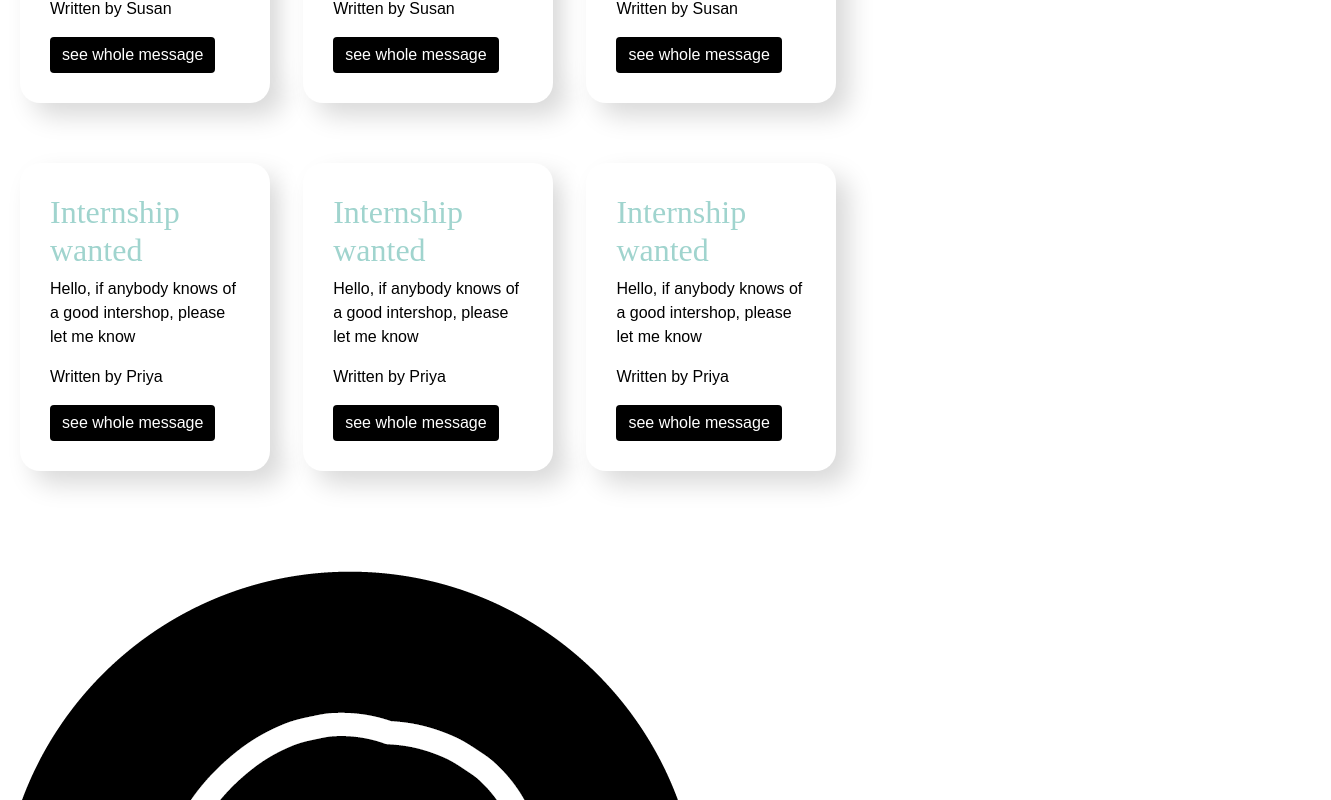
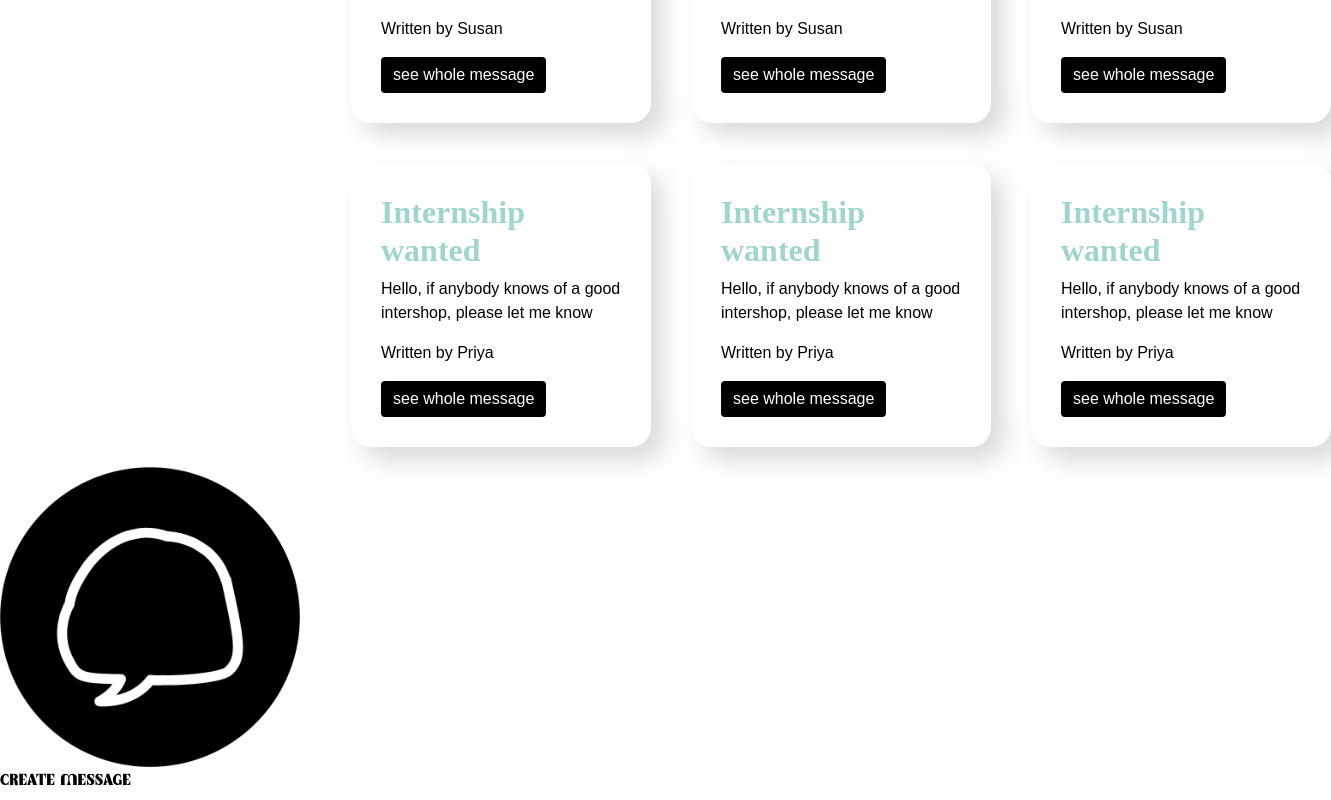
Before and after one commit to MikailMilissen/eindwerk_intecbrussel, a React (Create React App) app in the folder eindwerk_intecbrussel/: page /messageboard in a window 1280 px wide. Shown: the part 760-1560 px from the top of the page, 1331 px wide, since content can reach past the window. Built offline with nearby package versions, Linux system fonts and the light colour scheme; no server answers; data requests are answered from the project's data file.

Commit message:
messageboard adjustment 2

```diff
--- a/eindwerk_intecbrussel/src/components/Messageboard.js
+++ b/eindwerk_intecbrussel/src/components/Messageboard.js
@@ -22,7 +22,7 @@ const Messageboard = () => {
             <Link to='/messageboard/createmessage'>
             <img src="images/sla icon .png" className="createmessage__button"/>
             <br />
-            Create message
+            <p className="create_message">CREATE MESSAGE</p>
             </Link>
         </div>
 );
--- a/eindwerk_intecbrussel/src/components/style/Message.css
+++ b/eindwerk_intecbrussel/src/components/style/Message.css
@@ -4,7 +4,7 @@
 
     padding: 30px;
 
-    width: 250px !important;
+    width: 300px !important;
     min-height: 250px !important;
 
     border-radius: 20px;
@@ -35,23 +35,6 @@
 
  h2{
     font-family: poppins;
-    font-weight: bold;
+    font-weight: bold !important;
     color:#A0D4CE;
  }
-
- .grid-container {
-   align-items: center !important;
-   align-content: center !important;
-   align-self: center !important;
-
-   display: grid !important;
-   grid-template-columns: 1fr 1fr 1fr !important;
-   grid-template-rows: 1fr 1fr!important;
-   grid-template-areas:
-     ". . ."
-     ". . ."
-     ". . .";
-
-   grid-column-gap: 20px!important;
-   grid-row-gap: 40px!important;
- }
--- a/eindwerk_intecbrussel/src/components/style/Messageboard.css
+++ b/eindwerk_intecbrussel/src/components/style/Messageboard.css
@@ -10,11 +10,7 @@
 
 .Messageboard{
     width: 100%;
-}
 
-.createmessage__button{
-    align-items: center;
-    color: black;
 }
 
 .grid-container {
@@ -23,8 +19,23 @@
   grid-template-columns: auto auto auto !important;
   grid-template-rows: auto auto !important;
 
-  grid-column-gap: 20px!important;
-  grid-row-gap: 40px!important;
+  grid-column-gap: 40px!important;
+  grid-row-gap: 10px!important;
 
-  padding: 10px;
+  padding-left: 15%;
+  padding-right: 15%;
+  padding-top: 30px;
 }
+
+.createmessage__button{
+    align-items: center;
+    color: black;
+    width: 300px;
+
+}
+
+.create_message{
+  font-family: Reflector;
+  align-items: center;
+  color:black
+}
```
